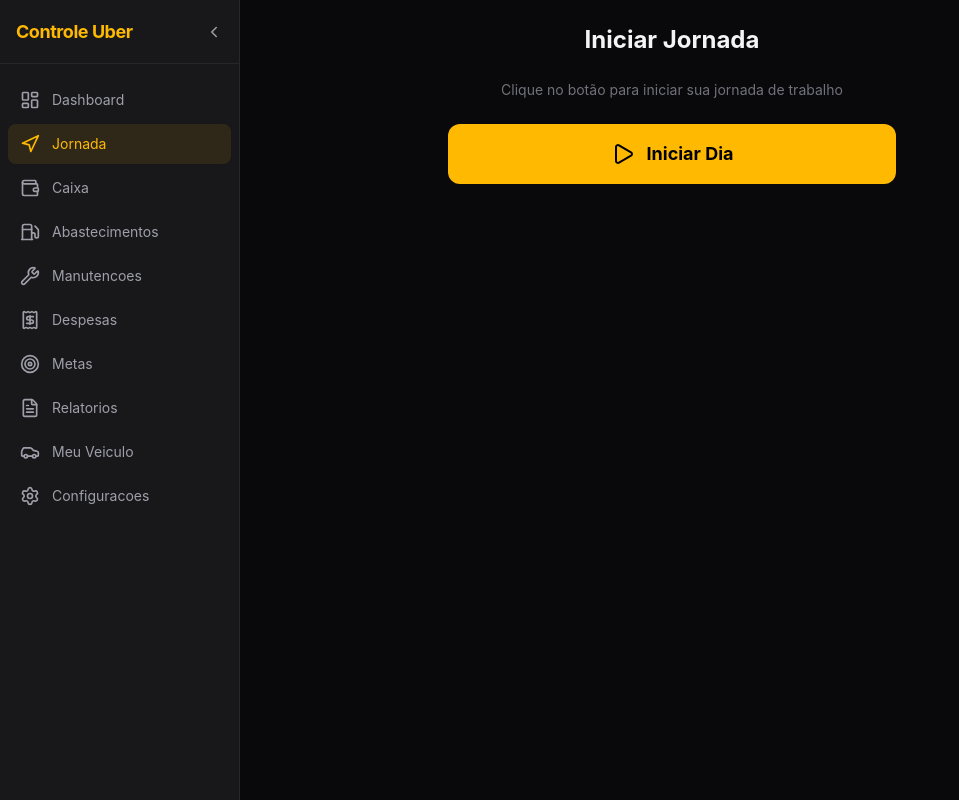
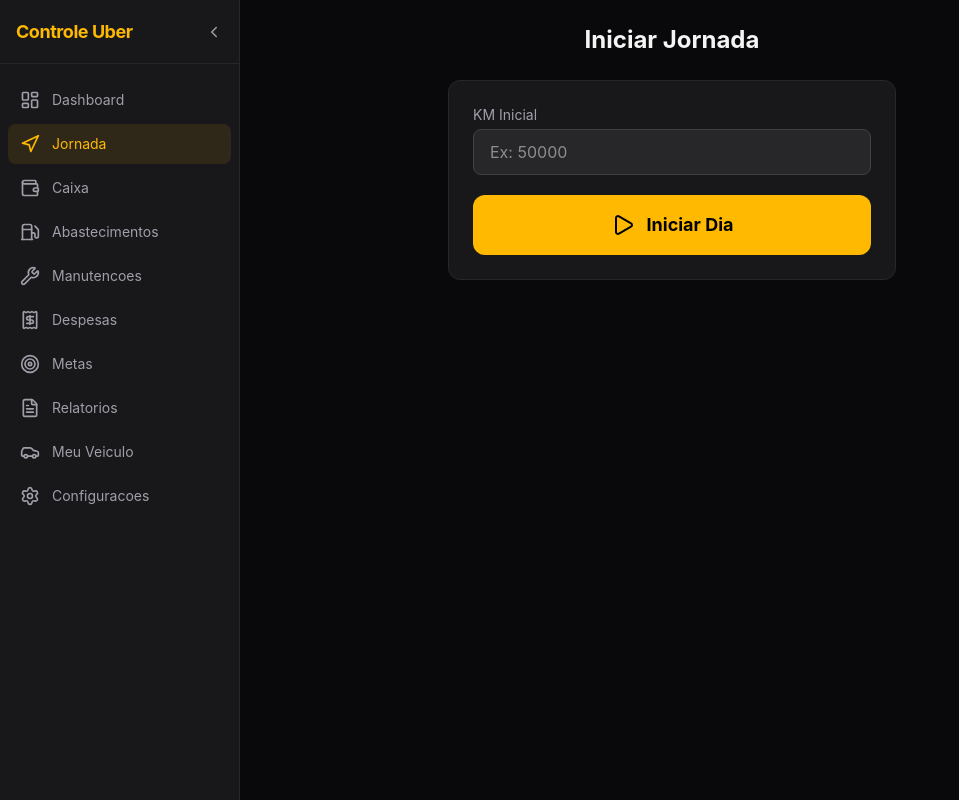
Before and after one commit to GuilhermeAlvesVR/uber-control, a React (Vite) app in the folder frontend/: page /jornada in a window 1280 px wide. Shown: the whole page, without its empty margins (0-959 px from the left). Built offline with nearby package versions, Linux system fonts and the light colour scheme; no server answers.

Commit message:
add KM inicial no start e auto horario no end

```diff
--- a/frontend/src/pages/JourneyPage.tsx
+++ b/frontend/src/pages/JourneyPage.tsx
@@ -12,6 +12,7 @@
   const timerRef = useRef<number | undefined>(undefined);
   const pauseStartRef = useRef<number | null>(null);
 
+  const [startKm, setStartKm] = useState('');
   const [endKm, setEndKm] = useState('');
   const [totalRevenue, setTotalRevenue] = useState('');
   const [cashAmount, setCashAmount] = useState('');
@@ -47,13 +48,14 @@
   };
 
   async function handleStart() {
+    if (!startKm) { toast('Informe o KM inicial', 'error'); return; }
     setLoading(true);
     try {
       const now = new Date();
       const date = now.toISOString().split('T')[0];
       const start_time = now.toTimeString().split(':').slice(0, 2).join(':');
       const { data } = await api.post('/journeys/start/', {
-        date, start_time, start_km: 0,
+        date, start_time, start_km: parseInt(startKm),
       });
       setJourney(data);
       setElapsed(0);
@@ -108,6 +110,7 @@
     setElapsed(0);
     setPausedTotal(0);
     setResult(null);
+    setStartKm('');
     setEndKm('');
     setTotalRevenue('');
     setCashAmount('');
@@ -187,6 +190,7 @@
           <div className="grid grid-cols-2 gap-4 text-left max-w-xs mx-auto">
             <div><p className="text-xs text-zinc-500">Data</p><p className="text-zinc-100">{new Date(journey!.date).toLocaleDateString('pt-BR')}</p></div>
             <div><p className="text-xs text-zinc-500">Inicio</p><p className="text-zinc-100">{journey!.start_time}</p></div>
+            <div><p className="text-xs text-zinc-500">KM Inicial</p><p className="text-zinc-100">{journey!.start_km} km</p></div>
           </div>
           <div className="flex gap-3 justify-center">
             {state === 'active' ? (
@@ -210,10 +214,15 @@
   return (
     <div className="max-w-md mx-auto space-y-6 text-center">
       <h1 className="text-2xl font-bold text-zinc-100">Iniciar Jornada</h1>
-      <p className="text-sm text-zinc-500">Clique no botão para iniciar sua jornada de trabalho</p>
-      <button onClick={handleStart} disabled={loading} className="w-full py-4 bg-amber-400 hover:bg-amber-500 text-black font-bold text-lg rounded-xl transition-all cursor-pointer disabled:opacity-50 flex items-center justify-center gap-3">
-        <Play size={24} /> {loading ? 'Iniciando...' : 'Iniciar Dia'}
-      </button>
+      <div className="bg-zinc-900 rounded-xl border border-zinc-800 p-6 space-y-5">
+        <div className="text-left">
+          <label className="text-sm text-zinc-400 mb-1 block">KM Inicial</label>
+          <input type="number" value={startKm} onChange={e => setStartKm(e.target.value)} className="w-full px-4 py-2.5 bg-zinc-800 border border-zinc-700 rounded-lg text-zinc-100" placeholder="Ex: 50000" />
+        </div>
+        <button onClick={handleStart} disabled={loading} className="w-full py-4 bg-amber-400 hover:bg-amber-500 text-black font-bold text-lg rounded-xl transition-all cursor-pointer disabled:opacity-50 flex items-center justify-center gap-3">
+          <Play size={24} /> {loading ? 'Iniciando...' : 'Iniciar Dia'}
+        </button>
+      </div>
     </div>
   );
 }
```
